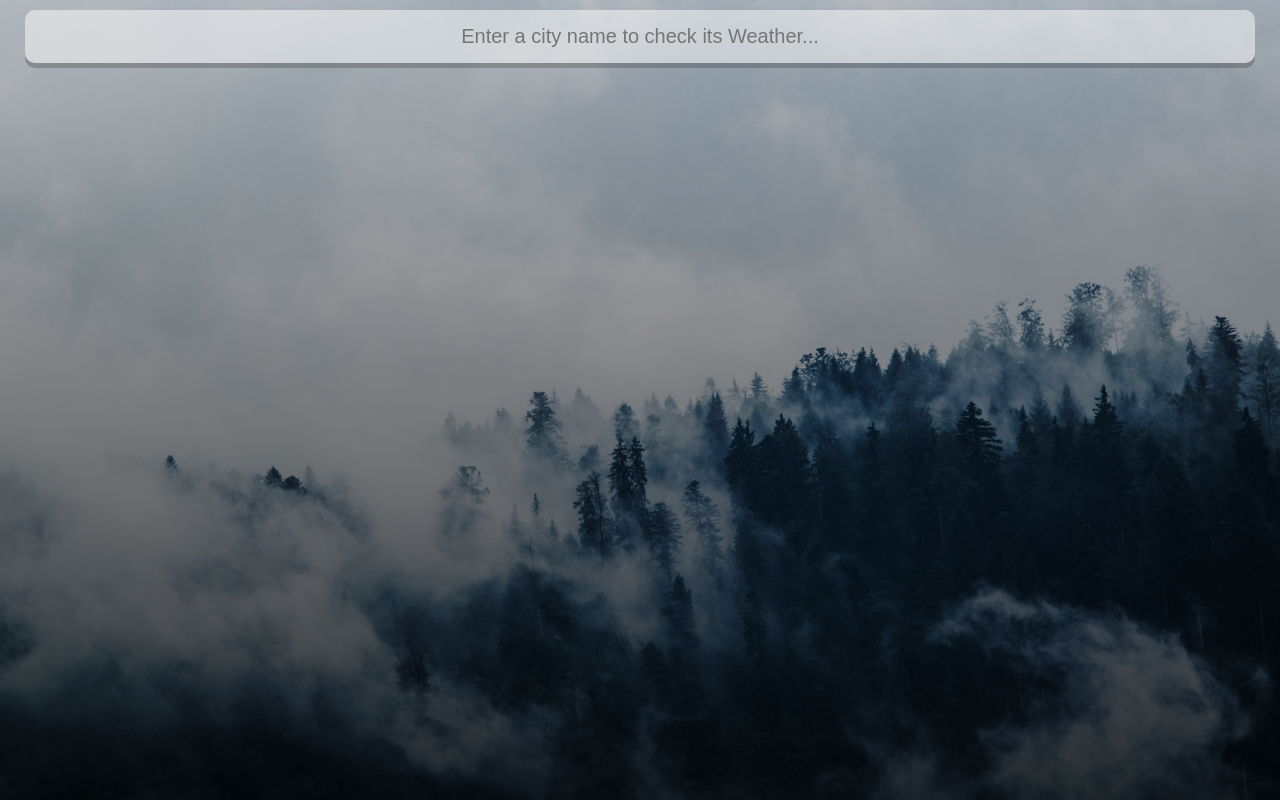
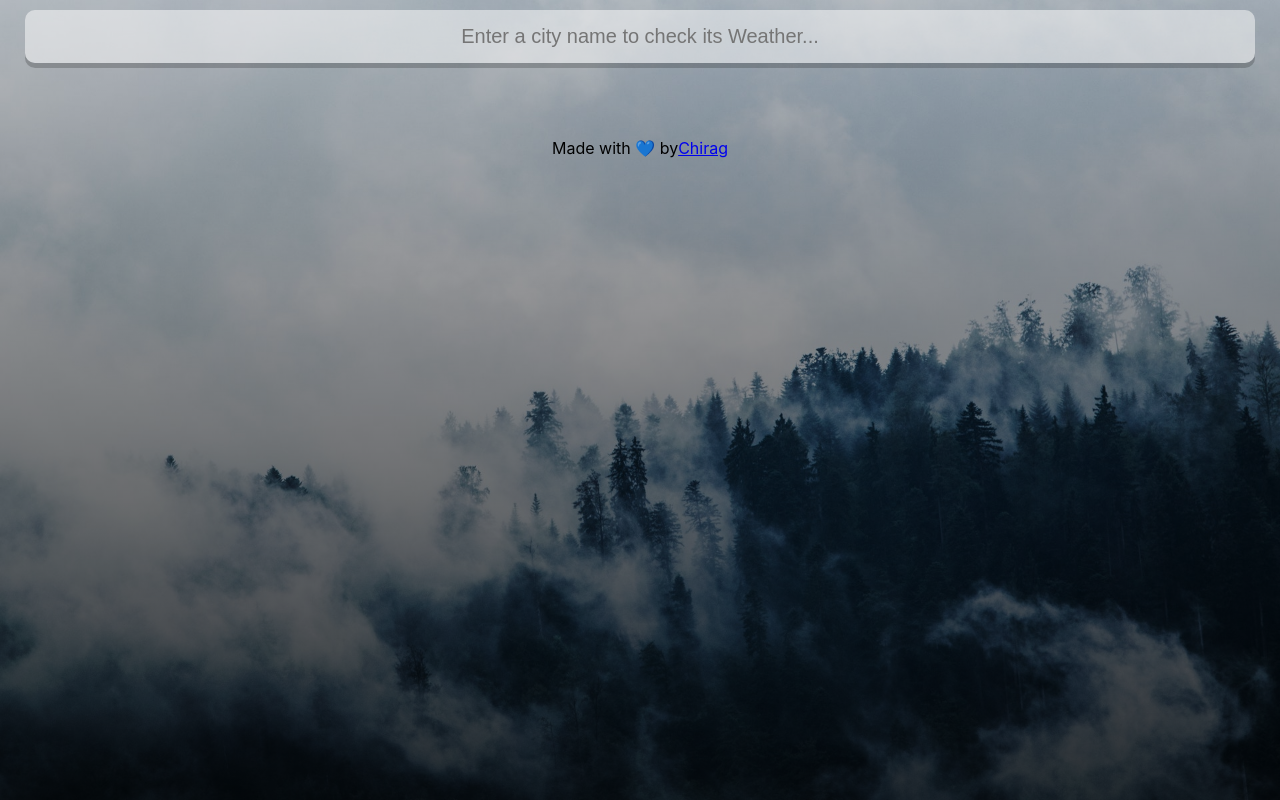
Before and after one commit to chiraglal/Weather-App-React-JS, a React (Create React App) app: page / in a window 1280 px wide. Built offline with nearby package versions, Linux system fonts and the light colour scheme.

Commit message:
Added Footer

```diff
--- a/src/App.js
+++ b/src/App.js
@@ -71,7 +71,6 @@ function App() {
             value={query}
             onKeyPress={search}
           />
-          <div></div>
         </div>
         {typeof weather.main != "undefined" ? (
           <div>
@@ -89,6 +88,16 @@ function App() {
         ) : (
           ""
         )}
+        <footer className="footer">
+          Made with 💙 by
+          <a
+            href="https://github.com/chiraglal"
+            target="_blank"
+            rel="noreferrer"
+          >
+            Chirag
+          </a>
+        </footer>
       </main>
     </div>
   );
--- a/src/index.css
+++ b/src/index.css
@@ -94,3 +94,10 @@ main {
   font-weight: 500;
   text-shadow: 3px 3px rgba(50, 50, 70, 0.5);
 }
+.footer{
+  display: flex;
+  justify-content: center;
+  align-items: center;
+  position: relative;
+  /* bottom: 0; */
+}
```
